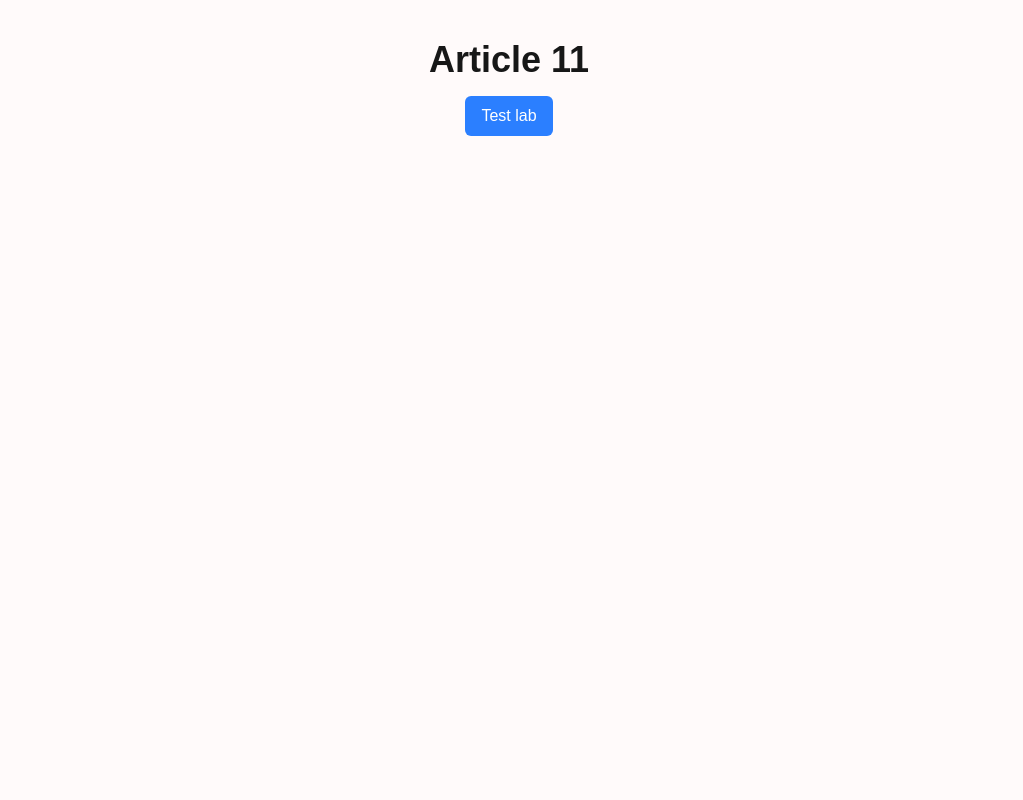
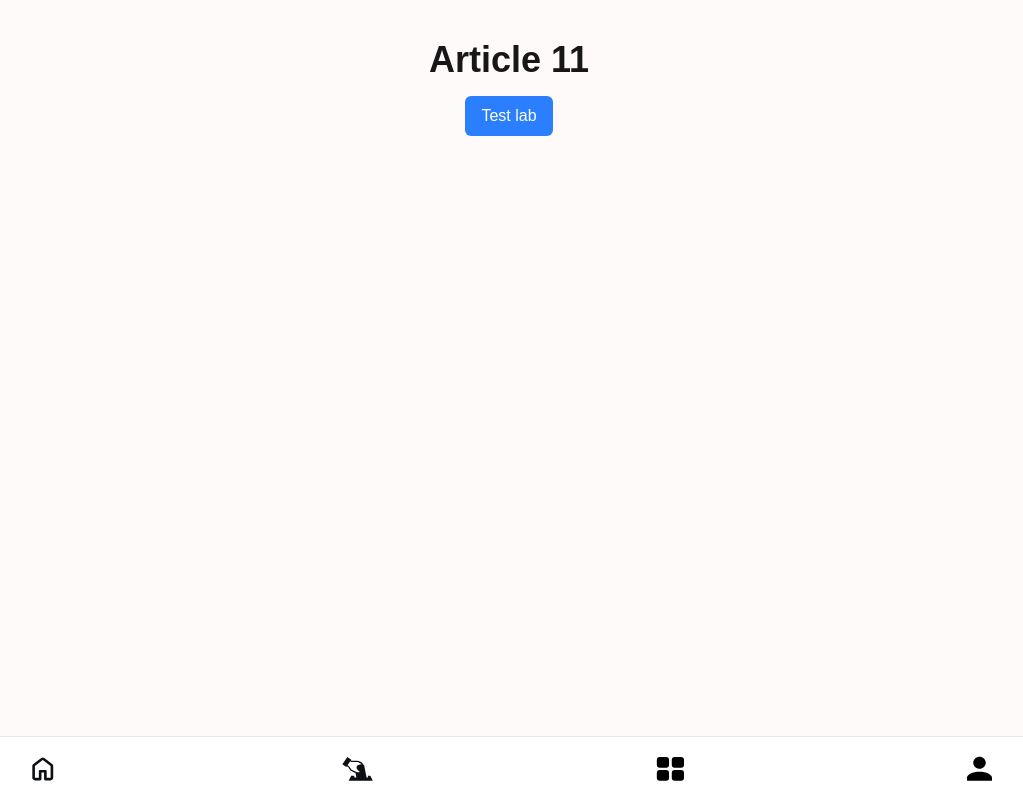
Before and after one commit to ModuloInc/Artc11, a Next.js app: page / in a window 1280 px wide. Shown: the whole page, without its empty margins (131-1154 px from the left). Built offline with nearby package versions, Linux system fonts and the light colour scheme.

Commit message:
feat(layout): added BottomNavbar to layout.jsx

```diff
--- a/src/app/layout.tsx
+++ b/src/app/layout.tsx
@@ -2,6 +2,7 @@ import type { Metadata } from "next";
 import { Geist, Geist_Mono } from "next/font/google";
 import "./globals.css";
 import ClientWrapper from "@/components/ClientWrapper";
+import BottomNavbar from "@/components/NavBar";
 
 const geistSans = Geist({
     variable: "--font-geist-sans",
@@ -22,7 +23,7 @@ export default function RootLayout({ children }: { children: React.ReactNode })
     return (
         <html lang="en">
             <body className={`${geistSans.variable} ${geistMono.variable} antialiased`}>
-                <ClientWrapper>{children}</ClientWrapper>
+                <ClientWrapper>{children}<BottomNavbar/></ClientWrapper>
             </body>
         </html>
     );
```
